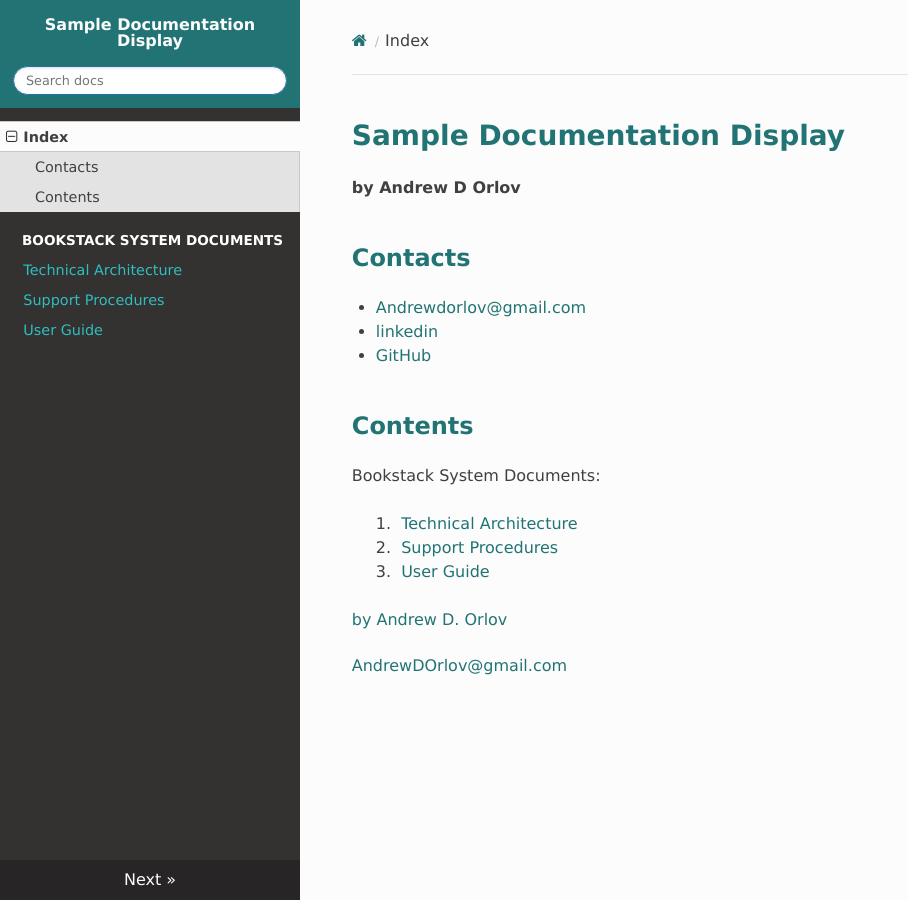
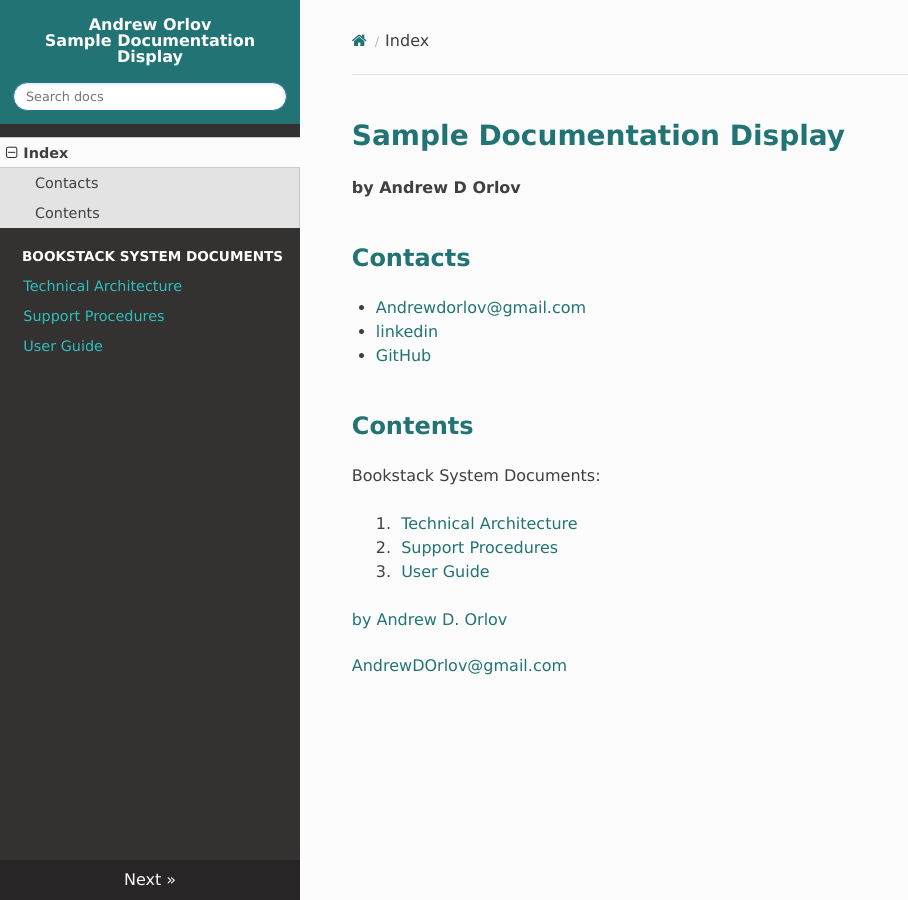
Before and after one commit to AndrewDOrlov/andrewdorlov.github.io, an MkDocs documentation site: the page built from docs/index.md, in a window 1280 px wide. Shown: the whole page, without its empty margins (0-908 px from the left). Built offline with MkDocs 1.6.1, drawn with Linux system fonts in a browser that asks for light colours; nearby versions of some CDN libraries.

Commit message:
updated title

```diff
--- a/mkdocs.yml
+++ b/mkdocs.yml
@@ -1,4 +1,4 @@
-site_name: Sample Documentation Display
+site_name: Andrew Orlov<br>Sample Documentation Display
 nav:
   - Index: index.md
   - BookStack System Documents:
```
